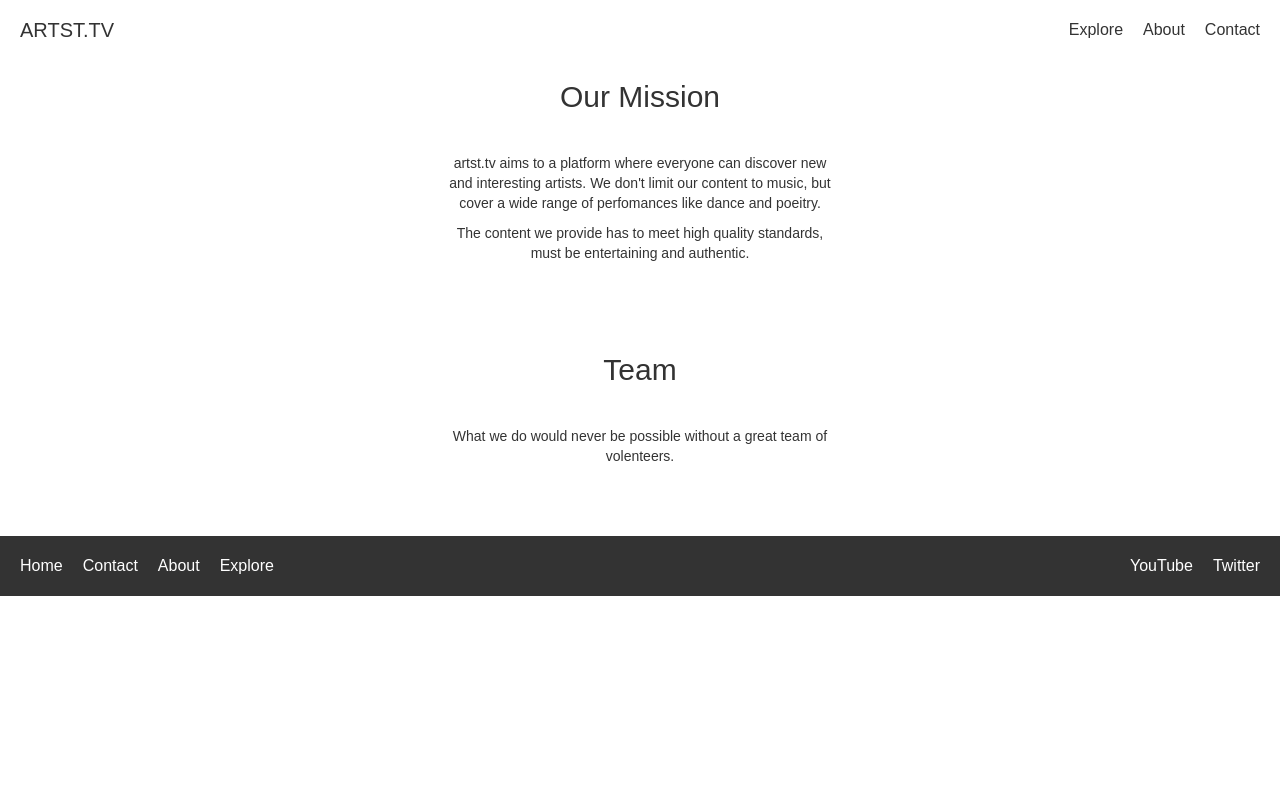
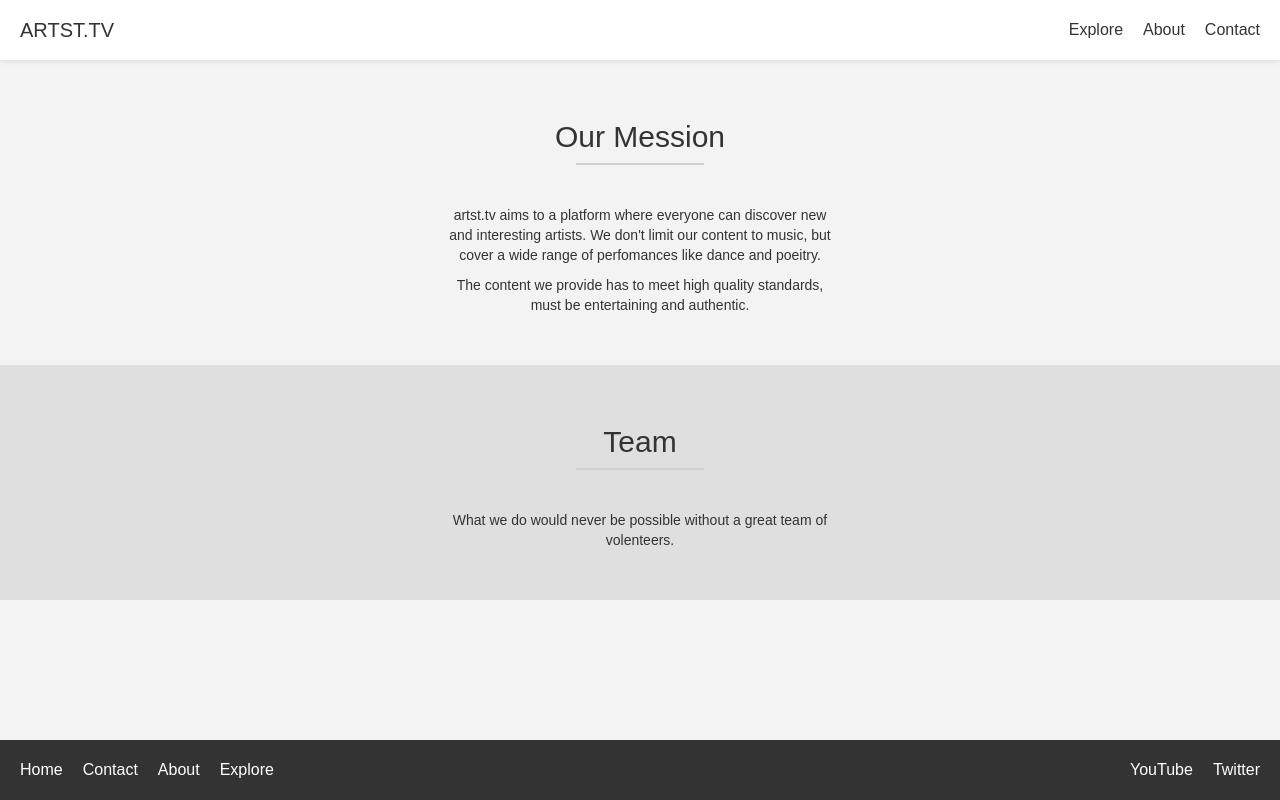
Before and after one commit to delbeke/artst.tv, a React app: page /about in a window 1280 px wide. Built offline with nearby package versions, Linux system fonts and the light colour scheme.

Commit message:
Visual tweaks

```diff
--- a/src/components/footer/styles.css
+++ b/src/components/footer/styles.css
@@ -3,7 +3,9 @@
   height: 60px;
   line-height: 60px;
   font-size: 16px;
-  margin-top: 60px;
+  position: absolute;
+  bottom: 0px;
+  width: 100%;
 }
 
 .footer a {
--- a/src/components/header/styles.css
+++ b/src/components/header/styles.css
@@ -5,7 +5,8 @@
   top: 0;
   line-height: 60px;
   color: #333;
-  background-color: rgba(255, 255, 255, 0.9);
+  background-color: rgba(255, 255, 255, 0.95);
+  box-shadow: 0px 1px 5px rgba(25, 25, 25, 0.1);
   z-index: 900;
 }
 
--- /dev/null
+++ b/src/components/title/index.js
@@ -0,0 +1,16 @@
+import React, { Component } from 'react'
+import './styles.css'
+
+class Title extends Component {
+  render () {
+    return (
+      <div>
+        <h2>{this.props.text}
+        </h2>
+        <hr className='title' />
+      </div>
+    )
+  }
+}
+
+export default Title
--- a/src/components/video/index.js
+++ b/src/components/video/index.js
@@ -15,7 +15,6 @@ class Video extends Component {
       subTitle += ' (' + titleParts[2].trim() + ')'
     }
     return (
-      <div className='row'>
       <div className='col-md-8 col-md-offset-2'>
         <div className='video'>
           <div className='image' style={style} />
@@ -27,7 +26,6 @@ class Video extends Component {
           </div>
         </div>
       </div>
-      </div>
     )
   }
 }
--- a/src/components/video/styles.css
+++ b/src/components/video/styles.css
@@ -2,6 +2,7 @@
   width: 100%;
   padding-top: 56.25%; /* 16:9 Aspect Ratio */
   position: relative;
+  cursor: pointer;
 }
 
 .video > div {
--- a/src/index.css
+++ b/src/index.css
@@ -1,18 +1,35 @@
+html {
+  min-height: 100%;
+  position: relative;
+}
+
 body {
-  margin: 0;
+  margin: 0 0 60px;
   padding: 0;
   font-family: sans-serif;
+  background-color: rgb(243, 243, 243);
 }
 
 h1, h2, h3 {
   text-align: center;
 }
 
-h2 {
-  margin-top: 80px;
+hr.title {
+  width: 10%;
+  border-top: 2px solid #d0d0d0;
   margin-bottom: 40px;
+  margin-top: 10px;
 }
 
 a {
   cursor: pointer;
 }
+
+.section {
+  padding-top: 40px;
+  padding-bottom: 40px;
+}
+
+.section.alt {
+  background-color: rgb(223, 223, 223);
+}
--- a/src/scenes/about/index.js
+++ b/src/scenes/about/index.js
@@ -1,12 +1,13 @@
 import React, { Component } from 'react'
+import Title from '../../components/title'
 import './styles.css'
 
 class About extends Component {
   render () {
     return (
       <div className='about'>
-        <h2>Our Mission</h2>
-        <div className='row'>
+        <div className='row section'>
+          <Title text='Our Mession' />
           <div className='col-xs-10 col-xs-offset-1 col-md-4 col-md-offset-4'>
             <p>
               artst.tv aims to a platform where everyone can discover new
@@ -19,8 +20,8 @@ class About extends Component {
             </p>
           </div>
         </div>
-        <h2>Team</h2>
-        <div className='row'>
+        <div className='row section alt'>
+          <Title text='Team' />
           <div className='col-xs-10 col-xs-offset-1 col-md-4 col-md-offset-4'>
             <p>
               What we do would never be possible without a great team of volenteers.
--- a/src/scenes/home/index.js
+++ b/src/scenes/home/index.js
@@ -2,19 +2,24 @@ import React, { Component } from 'react'
 import './styles.css'
 import Jumbo from './components/jumbo'
 import Videos from './components/videos'
+import Title from '../../components/title'
 
 class Home extends Component {
   render () {
     return (
       <div className='home'>
         <Jumbo />
-        <h2>Latest and Gratest</h2>
-        <Videos />
-        <h2>Comming Next</h2>
-        <ul className='up-next'>
-          <li>Jadoul</li>
-          <li>Liv Bastiaens</li>
-        </ul>
+        <div className='row section'>
+          <Title text='Latest and Gratest' />
+          <Videos />
+        </div>
+        <div className='row section alt'>
+          <Title text='Comming Next' />
+          <ul className='up-next'>
+            <li>Jadoul</li>
+            <li>Liv Bastiaens</li>
+          </ul>
+        </div>
       </div>
     )
   }
```
Also changed, not shown: src/components/title/styles.css (added). Lines whose indentation alone changed are shown as unchanged.
